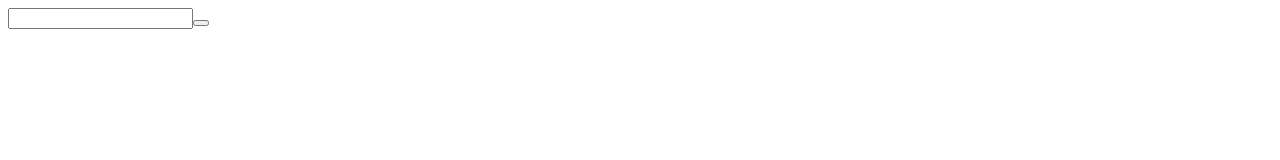
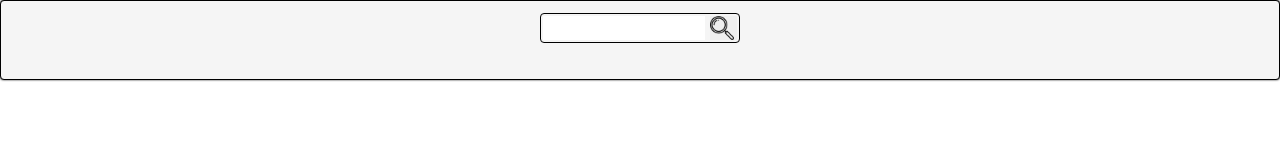
Before and after one commit to Rekonir/GitSearch, a plain HTML site: page html/search.html in a window 1280 px wide. Drawn offline with Linux system fonts and the light colour scheme; the site is published under a folder, as on GitHub Pages, so addresses that start at the root find nothing.

Commit message:
Fix link style and file

```diff
--- a/css/search.scss
+++ b/css/search.scss
@@ -48,7 +48,7 @@ body {
             vertical-align: middle;
         }
         .btn {
-            background-image: url(/file/found.png);
+            background-image: url(../file/found.png);
             background-size: contain;
             background-repeat: no-repeat;
             width: 30px;
--- a/html/search.html
+++ b/html/search.html
@@ -6,9 +6,9 @@
       content="width=device-width, initial-scale=1, shrink-to-fit=no"
     />
     <title>Поиск по GitHub</title>
-    <link rel="icon" href="/file/Icon.png" />
-    <link rel="stylesheet" href="/css/search.css" />
-    <script src="/js/search.js"></script>
+    <link rel="icon" href="../file/Icon.png" />
+    <link rel="stylesheet" href="../css/search.css" />
+    <script src="../js/search.js"></script>
   </head>
   <body>
     <div class="container">
```
Also changed, not shown: css/search.css.
